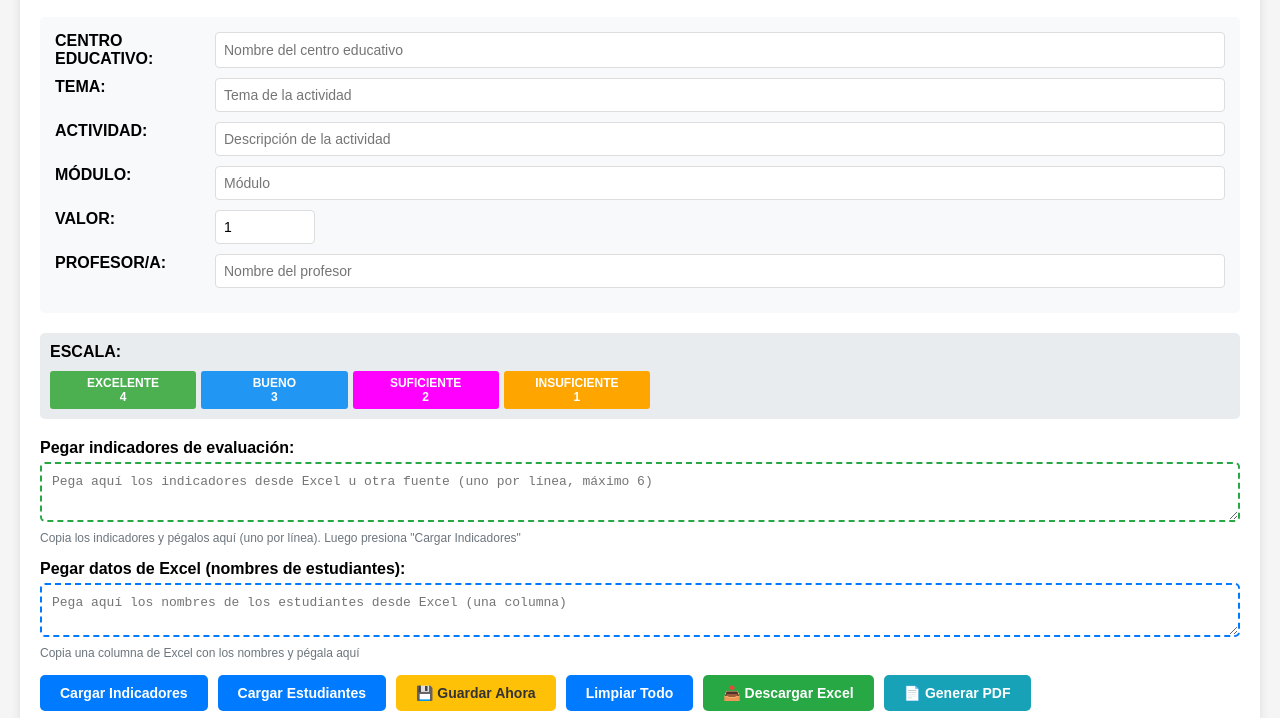
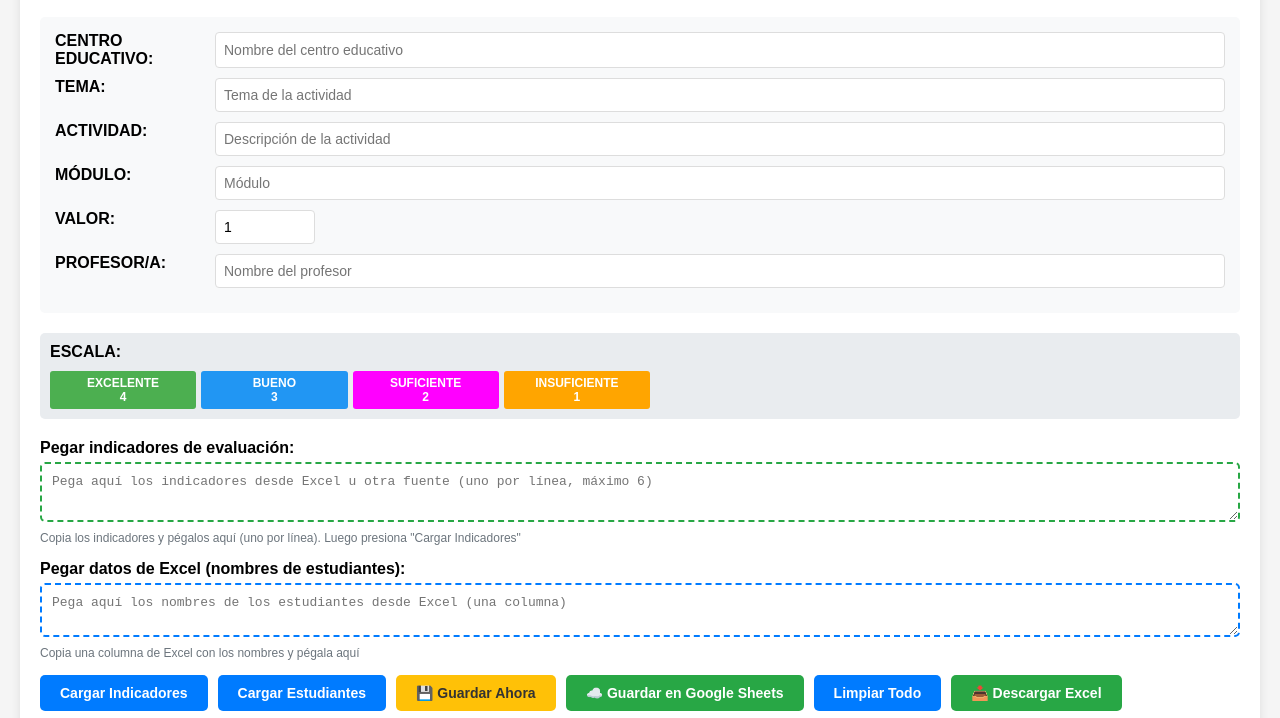
Before and after one commit to Juanapau/Escala_Valoracion, a plain HTML site: page index.html in a window 1280 px wide. Shown: the part 80-798 px from the top of the page. Drawn offline with Linux system fonts and the light colour scheme.

Commit message:
Update index.html

```diff
--- a/index.html
+++ b/index.html
@@ -490,6 +490,7 @@
             <button class="btn-primary" onclick="loadIndicators()">Cargar Indicadores</button>
             <button class="btn-primary" onclick="loadStudents()">Cargar Estudiantes</button>
             <button class="btn-warning" onclick="manualSave()">💾 Guardar Ahora</button>
+            <button class="btn-success" onclick="saveToGoogleSheets()">☁️ Guardar en Google Sheets</button>
             <button class="btn-primary" onclick="clearStudents()">Limpiar Todo</button>
             <button class="btn-success" onclick="downloadExcel()">📥 Descargar Excel</button>
             <button class="btn-info" onclick="generatePDF()">📄 Generar PDF</button>
@@ -518,6 +519,7 @@
         const NUM_STUDENTS = 35;
         const NUM_INDICATORS = 6;
         const STORAGE_KEY = 'escalaValoracion_v1'; // Clave única para evitar conflictos
+        const GOOGLE_SCRIPT_URL = 'https://script.google.com/macros/s/AKfycbzE-tecphJnhCvd3i7ySleJO8ZgT2OCpkaBKCV4wddQaTyfa1n90BoDcvjnwy9STC7w/exec';
         let indicatorNames = ['Indicador 1', 'Indicador 2', 'Indicador 3', 'Indicador 4', 'Indicador 5', 'Indicador 6'];
         let autoSaveTimer;
 
@@ -576,6 +578,65 @@
                 alert('✓ Datos guardados exitosamente\n\nLos datos se mantienen aunque cierres esta página.');
             } else {
                 alert('✗ Error al guardar los datos\n\nPor favor, intenta de nuevo.');
+            }
+        }
+
+        // Función para guardar en Google Sheets
+        async function saveToGoogleSheets() {
+            // Validar que haya datos para guardar
+            const tema = document.getElementById('tema').value.trim();
+            if (!tema) {
+                alert('⚠️ Por favor, completa al menos el campo TEMA antes de guardar en Google Sheets.');
+                return;
+            }
+
+            // Mostrar indicador de carga
+            const saveBtn = event.target;
+            const originalText = saveBtn.innerHTML;
+            saveBtn.innerHTML = '⏳ Guardando...';
+            saveBtn.disabled = true;
+
+            const data = {
+                centro: document.getElementById('centro').value,
+                tema: document.getElementById('tema').value,
+                actividad: document.getElementById('actividad').value,
+                asignatura: document.getElementById('asignatura').value,
+                valor: document.getElementById('valor').value,
+                profesor: document.getElementById('profesor').value,
+                indicatorNames: indicatorNames,
+                students: []
+            };
+
+            for (let i = 1; i <= NUM_STUDENTS; i++) {
+                const studentName = document.getElementById(`student_${i}`)?.value || '';
+                const row = document.getElementById('tableBody').children[i - 1];
+                if (row) {
+                    const selects = row.querySelectorAll('select');
+                    const scores = Array.from(selects).map(s => s.value);
+                    data.students.push({ name: studentName, scores: scores });
+                }
+            }
+
+            try {
+                const response = await fetch(GOOGLE_SCRIPT_URL, {
+                    method: 'POST',
+                    mode: 'no-cors',
+                    headers: {
+                        'Content-Type': 'application/json',
+                    },
+                    body: JSON.stringify(data)
+                });
+
+                // Con mode: 'no-cors', no podemos leer la respuesta, pero si no hay error, asumimos éxito
+                saveBtn.innerHTML = originalText;
+                saveBtn.disabled = false;
+                alert('✓ Datos enviados a Google Sheets exitosamente\n\nRevisa tu hoja de cálculo para confirmar.');
+
+            } catch (error) {
+                saveBtn.innerHTML = originalText;
+                saveBtn.disabled = false;
+                alert('✗ Error al conectar con Google Sheets:\n\n' + error.message + '\n\nVerifica que la URL del script sea correcta.');
+                console.error('Error:', error);
             }
         }
 
```
